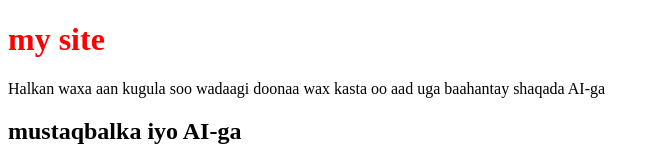
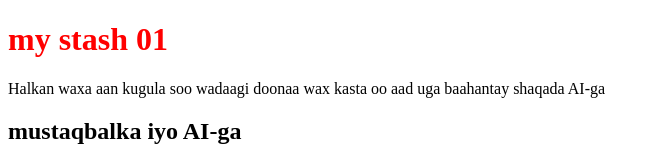
Before and after one commit to Hamse-Kaf/todoApp, a plain HTML site: page index.html in a window 1280 px wide. Shown: the top 160 px of the page, without its empty margins (0-660 px from the left). Drawn offline with Linux system fonts and the light colour scheme.

Commit message:
waa isbedel

```diff
--- a/index.html
+++ b/index.html
@@ -8,7 +8,7 @@
 </head>
 <body>
     <main>
-        <h1>my site</h1>
+        <h1>my stash 01</h1>
         <p>Halkan waxa aan kugula soo wadaagi doonaa wax kasta oo aad uga baahantay shaqada AI-ga</p>
         <footer>
             <h2>mustaqbalka iyo AI-ga</h2>
```
